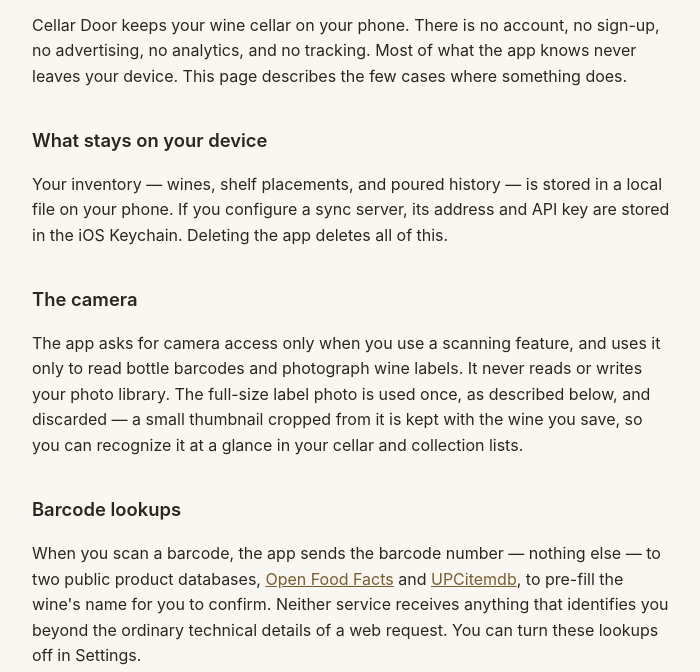
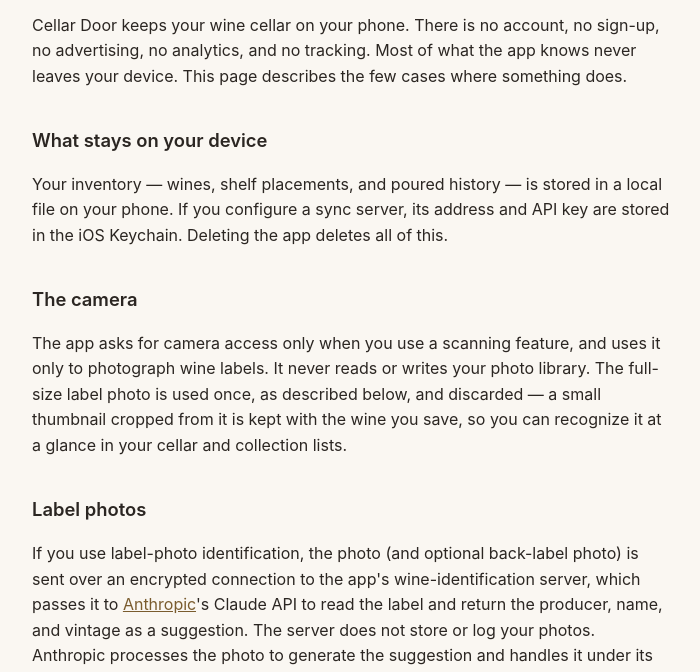
Before and after one commit to chrisHogan/cellardoor-site, a plain HTML site: page privacy.html in a window 1280 px wide. Shown: the part 127-799 px from the top of the page, without its empty margins (288-988 px from the left). Drawn offline with Linux system fonts and the light colour scheme.

Commit message:
Privacy policy: barcode lookups removed — label AI and manual entry only

```diff
--- a/privacy.html
+++ b/privacy.html
@@ -42,20 +42,11 @@
 
   <h2>The camera</h2>
   <p>The app asks for camera access only when you use a scanning feature, and
-  uses it only to read bottle barcodes and photograph wine labels. It never
-  reads or writes your photo library. The full-size label photo is used once,
-  as described below, and discarded — a small thumbnail cropped from it is
-  kept with the wine you save, so you can recognize it at a glance in your
-  cellar and collection lists.</p>
-
-  <h2>Barcode lookups</h2>
-  <p>When you scan a barcode, the app sends the barcode number — nothing
-  else — to two public product databases,
-  <a href="https://world.openfoodfacts.org/privacy">Open Food Facts</a> and
-  <a href="https://www.upcitemdb.com/terms">UPCitemdb</a>, to pre-fill the
-  wine's name for you to confirm. Neither service receives anything that
-  identifies you beyond the ordinary technical details of a web request. You
-  can turn these lookups off in Settings.</p>
+  uses it only to photograph wine labels. It never reads or writes your
+  photo library. The full-size label photo is used once, as described
+  below, and discarded — a small thumbnail cropped from it is kept with
+  the wine you save, so you can recognize it at a glance in your cellar
+  and collection lists.</p>
 
   <h2>Label photos</h2>
   <p>If you use label-photo identification, the photo (and optional
```
